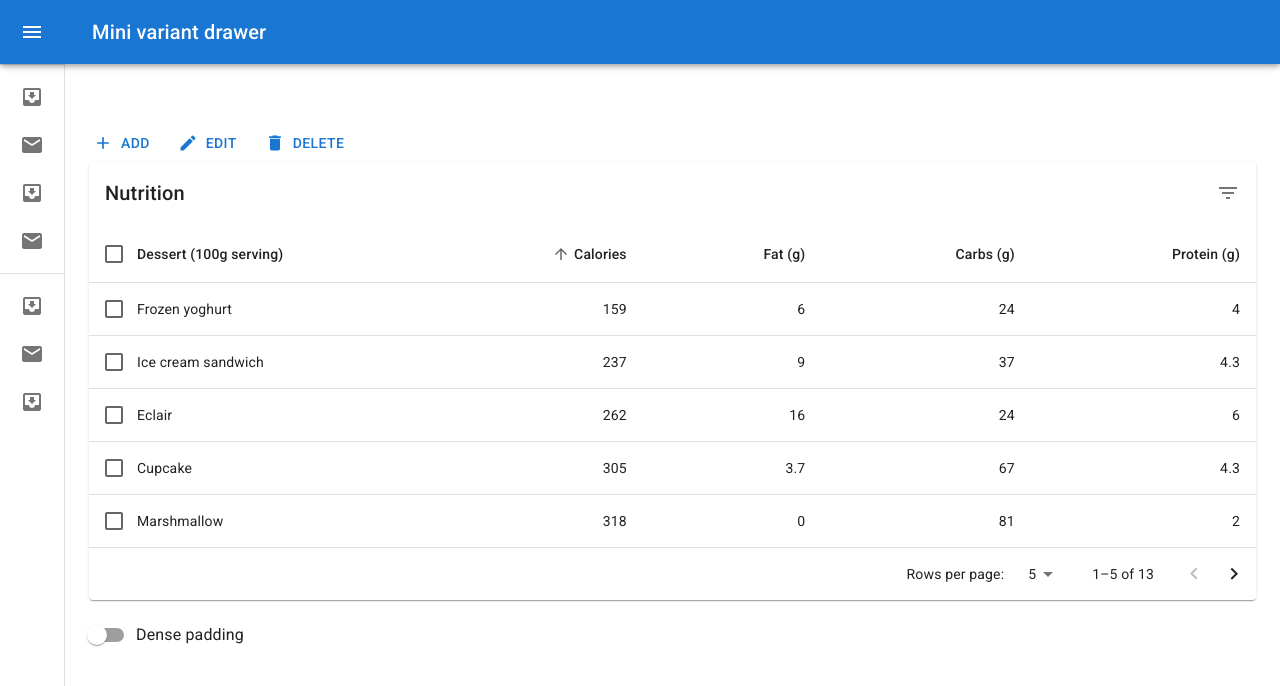
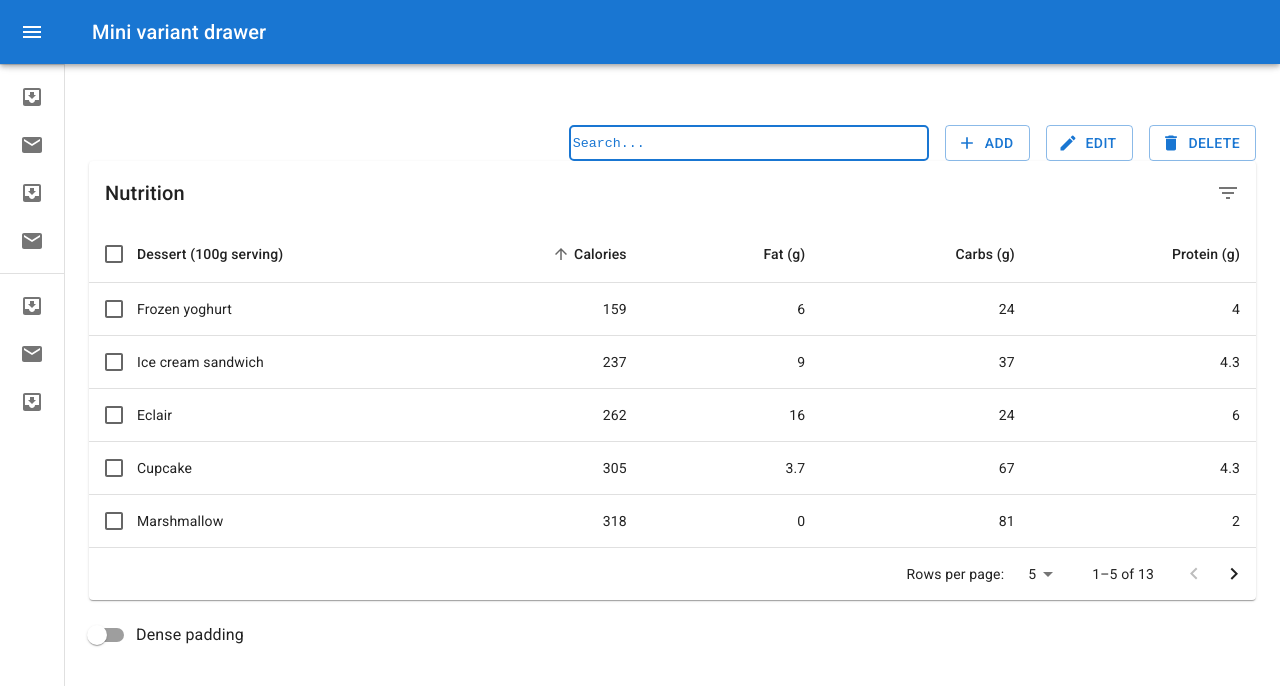
Before and after one commit to carlagesa/React-CRUD-Application, a React (Create React App) app: page / in a window 1280 px wide. Shown: the top 686 px of the page. Built offline with nearby package versions, Linux system fonts and the light colour scheme.

Commit message:
Styled components

```diff
--- a/src/AddUser.js
+++ b/src/AddUser.js
@@ -7,6 +7,11 @@ import Stack from '@mui/material/Stack';
 import DeleteIcon from '@mui/icons-material/Delete';
 import AddIcon from '@mui/icons-material/Add';
 import EditIcon from '@mui/icons-material/Edit';import './App.css';
+import SearchIcon from '@mui/icons-material/Search';
+import './App.css';
+
+
+
 
 
 const style = {
@@ -28,12 +33,17 @@ export default function BasicModal() {
 
   return (
     <div>
-        <Stack direction="row" spacing={2}>
-        <Button startIcon={<AddIcon />} onClick={handleOpen}>Add</Button>
-        <Button startIcon={<EditIcon />} >Edit</Button>
-        <Button startIcon={<DeleteIcon />}>Delete</Button>
+
+        <Stack direction="row" justifyContent="flex-end" spacing={2}>
+            {/* Will add search icon later */}
+        <input placeholder='Search...' className='search'></input>
+        <Button variant="outlined" startIcon={<AddIcon />} onClick={handleOpen}>Add</Button>
+        <Button variant="outlined" startIcon={<EditIcon />} >Edit</Button>
+        <Button variant="outlined" startIcon={<DeleteIcon />}>Delete</Button>
 
         </Stack>
+
+
 
       <Modal
         open={open}
--- a/src/App.css
+++ b/src/App.css
@@ -44,3 +44,17 @@
   border-radius: 5px;
   border: 0.5px solid #1976d2;
 }
+.search{
+  width: 45vh;
+
+  border-radius: 5px;
+  border: 2px solid #1976d2;
+}
+.search:hover{
+  border-radius: 5px;
+  border: 2px solid #1976d2;
+}
+.search::placeholder{
+  color: #1976d2;
+  font-family: 'Courier New', Courier, monospace;
+}
--- a/src/Drawer.js
+++ b/src/Drawer.js
@@ -1,6 +1,6 @@
 import * as React from 'react';
 import EnhancedTable from './EnhancedTable';
-import LetterAvatars from './UserProfile'
+// import LetterAvatars from './UserProfile'
 import { styled, useTheme } from '@mui/material/styles';
 import Box from '@mui/material/Box';
 import MuiDrawer from '@mui/material/Drawer';
@@ -123,11 +123,8 @@ export default function MiniDrawer() {
           </IconButton>
           <Typography variant="h6" noWrap component="div">
             Mini variant drawer
-
           </Typography>
-
         </Toolbar>
-
       </AppBar>
       <Drawer variant="permanent" open={open}>
         <DrawerHeader>
--- a/src/EnhancedTable.js
+++ b/src/EnhancedTable.js
@@ -209,10 +209,10 @@ const EnhancedTableToolbar = (props) => {
       )}
 
       {numSelected > 0 ? (
+        // <Button onClick={handleOpen}>Add User</Button>
         <Button variant="outlined" startIcon={<DeleteIcon />}>
         Delete
       </Button>
-
       ) : (
         <Tooltip title="Filter list">
           <IconButton>
--- a/src/UserProfile.js
+++ b/src/UserProfile.js
@@ -5,8 +5,8 @@ import { deepOrange, deepPurple } from '@mui/material/colors';
 
 export default function LetterAvatars() {
   return (
-    <Stack direction="row" float="right" spacing={2}>
-      <Avatar sx={{ bgcolor: deepOrange[500] }}>N</Avatar>
+    <Stack direction="row"  spacing={2}>
+      <Avatar  sx={{ bgcolor: deepOrange[500] }}>N</Avatar>
     </Stack>
   );
 }
```
